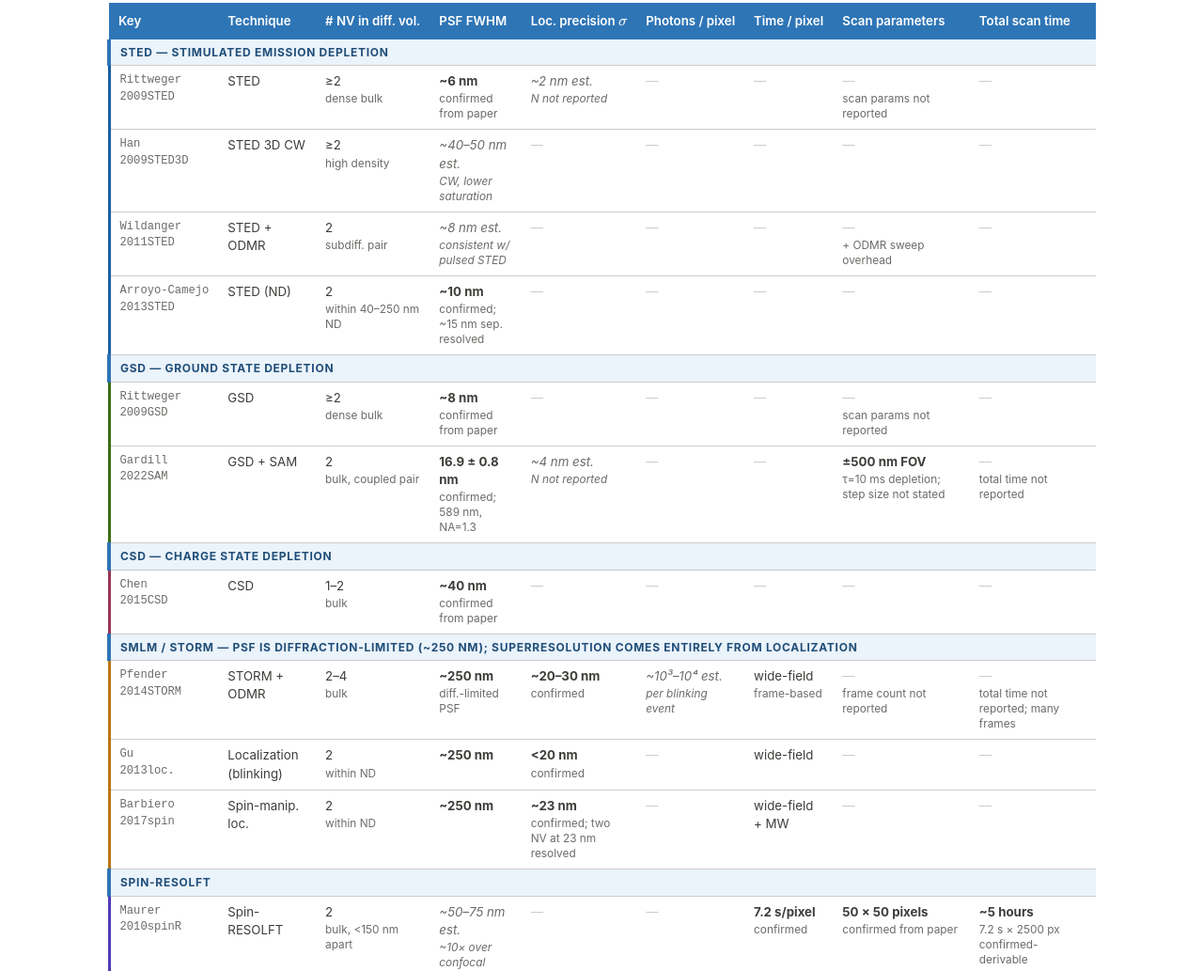
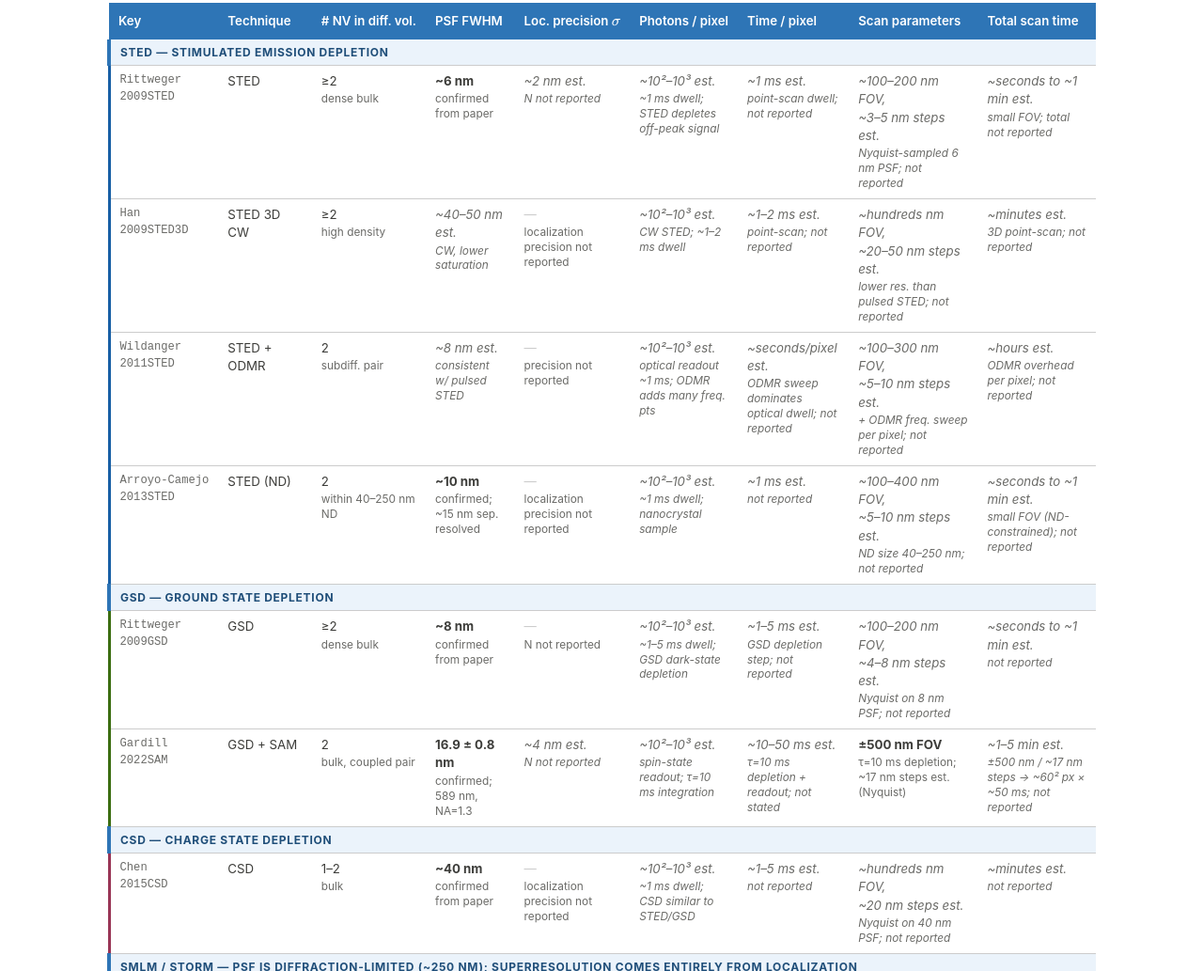
Before and after one commit to yyhhpp1/nv-lab-notes, a plain HTML site: page superresolution_table.html in a window 1280 px wide. Shown: the part 287-1320 px from the top of the page at 94% size. Drawn offline with nearby package versions, Linux system fonts and the light colour scheme.

Commit message:
Fill in estimated scan parameters for all table rows
Adds physics-based estimates (photons/pixel, time/pixel, scan FOV/steps, total time) to previously blank cells across all 13 experiments. STED/GSD/CSD entries use ~1–5 ms dwell and Nyquist-sampled step sizes; SMLM entries add per-localization photon counts and total-time estimates; Wildanger 2011 notes ODMR-dominated dwell. Footnote updated to explain the estimation approach.

Co-Authored-By: Claude Sonnet 4.6 <noreply@anthropic.com>

```diff
--- a/superresolution_table.html
+++ b/superresolution_table.html
@@ -250,10 +250,10 @@ tr[data-tech="other"]   td.key { border-left-color: var(--other); }
   <td class="val">≥2<div class="note">dense bulk</div></td>
   <td class="val"><strong>~6 nm</strong><div class="note">confirmed from paper</div></td>
   <td class="est">~2 nm est.<div class="note">N not reported</div></td>
-  <td class="na">—</td>
-  <td class="na">—</td>
-  <td class="na">—<div class="note">scan params not reported</div></td>
-  <td class="na">—</td>
+  <td class="est">~10²–10³ est.<div class="note">~1 ms dwell; STED depletes off-peak signal</div></td>
+  <td class="est">~1 ms est.<div class="note">point-scan dwell; not reported</div></td>
+  <td class="est">~100–200 nm FOV,<br>~3–5 nm steps est.<div class="note">Nyquist-sampled 6 nm PSF; not reported</div></td>
+  <td class="est">~seconds to ~1 min est.<div class="note">small FOV; total not reported</div></td>
 </tr>
 
 <tr data-tech="sted">
@@ -261,11 +261,11 @@ tr[data-tech="other"]   td.key { border-left-color: var(--other); }
   <td class="val">STED 3D CW</td>
   <td class="val">≥2<div class="note">high density</div></td>
   <td class="est">~40–50 nm est.<div class="note">CW, lower saturation</div></td>
-  <td class="na">—</td>
-  <td class="na">—</td>
-  <td class="na">—</td>
-  <td class="na">—</td>
-  <td class="na">—</td>
+  <td class="na">—<div class="note">localization precision not reported</div></td>
+  <td class="est">~10²–10³ est.<div class="note">CW STED; ~1–2 ms dwell</div></td>
+  <td class="est">~1–2 ms est.<div class="note">point-scan; not reported</div></td>
+  <td class="est">~hundreds nm FOV,<br>~20–50 nm steps est.<div class="note">lower res. than pulsed STED; not reported</div></td>
+  <td class="est">~minutes est.<div class="note">3D point-scan; not reported</div></td>
 </tr>
 
 <tr data-tech="sted">
@@ -273,11 +273,11 @@ tr[data-tech="other"]   td.key { border-left-color: var(--other); }
   <td class="val">STED + ODMR</td>
   <td class="val">2<div class="note">subdiff. pair</div></td>
   <td class="est">~8 nm est.<div class="note">consistent w/ pulsed STED</div></td>
-  <td class="na">—</td>
-  <td class="na">—</td>
-  <td class="na">—</td>
-  <td class="na">—<div class="note">+ ODMR sweep overhead</div></td>
-  <td class="na">—</td>
+  <td class="na">—<div class="note">precision not reported</div></td>
+  <td class="est">~10²–10³ est.<div class="note">optical readout ~1 ms; ODMR adds many freq. pts</div></td>
+  <td class="est">~seconds/pixel est.<div class="note">ODMR sweep dominates optical dwell; not reported</div></td>
+  <td class="est">~100–300 nm FOV,<br>~5–10 nm steps est.<div class="note">+ ODMR freq. sweep per pixel; not reported</div></td>
+  <td class="est">~hours est.<div class="note">ODMR overhead per pixel; not reported</div></td>
 </tr>
 
 <tr data-tech="sted">
@@ -285,11 +285,11 @@ tr[data-tech="other"]   td.key { border-left-color: var(--other); }
   <td class="val">STED (ND)</td>
   <td class="val">2<div class="note">within 40–250 nm ND</div></td>
   <td class="val"><strong>~10 nm</strong><div class="note">confirmed; ~15 nm sep. resolved</div></td>
-  <td class="na">—</td>
-  <td class="na">—</td>
-  <td class="na">—</td>
-  <td class="na">—</td>
-  <td class="na">—</td>
+  <td class="na">—<div class="note">localization precision not reported</div></td>
+  <td class="est">~10²–10³ est.<div class="note">~1 ms dwell; nanocrystal sample</div></td>
+  <td class="est">~1 ms est.<div class="note">not reported</div></td>
+  <td class="est">~100–400 nm FOV,<br>~5–10 nm steps est.<div class="note">ND size 40–250 nm; not reported</div></td>
+  <td class="est">~seconds to ~1 min est.<div class="note">small FOV (ND-constrained); not reported</div></td>
 </tr>
 
 <!-- ── GSD ── -->
@@ -300,11 +300,11 @@ tr[data-tech="other"]   td.key { border-left-color: var(--other); }
   <td class="val">GSD</td>
   <td class="val">≥2<div class="note">dense bulk</div></td>
   <td class="val"><strong>~8 nm</strong><div class="note">confirmed from paper</div></td>
-  <td class="na">—</td>
-  <td class="na">—</td>
-  <td class="na">—</td>
-  <td class="na">—<div class="note">scan params not reported</div></td>
-  <td class="na">—</td>
+  <td class="na">—<div class="note">N not reported</div></td>
+  <td class="est">~10²–10³ est.<div class="note">~1–5 ms dwell; GSD dark-state depletion</div></td>
+  <td class="est">~1–5 ms est.<div class="note">GSD depletion step; not reported</div></td>
+  <td class="est">~100–200 nm FOV,<br>~4–8 nm steps est.<div class="note">Nyquist on 8 nm PSF; not reported</div></td>
+  <td class="est">~seconds to ~1 min est.<div class="note">not reported</div></td>
 </tr>
 
 <tr data-tech="gsd">
@@ -313,10 +313,10 @@ tr[data-tech="other"]   td.key { border-left-color: var(--other); }
   <td class="val">2<div class="note">bulk, coupled pair</div></td>
   <td class="val"><strong>16.9 ± 0.8 nm</strong><div class="note">confirmed; 589 nm, NA=1.3</div></td>
   <td class="est">~4 nm est.<div class="note">N not reported</div></td>
-  <td class="na">—</td>
-  <td class="na">—</td>
-  <td class="val"><strong>±500 nm FOV</strong><div class="note">τ=10 ms depletion; step size not stated</div></td>
-  <td class="na">—<div class="note">total time not reported</div></td>
+  <td class="est">~10²–10³ est.<div class="note">spin-state readout; τ=10 ms integration</div></td>
+  <td class="est">~10–50 ms est.<div class="note">τ=10 ms depletion + readout; not stated</div></td>
+  <td class="val"><strong>±500 nm FOV</strong><div class="note">τ=10 ms depletion; ~17 nm steps est. (Nyquist)</div></td>
+  <td class="est">~1–5 min est.<div class="note">±500 nm / ~17 nm steps → ~60² px × ~50 ms; not reported</div></td>
 </tr>
 
 <!-- ── CSD ── -->
@@ -327,11 +327,11 @@ tr[data-tech="other"]   td.key { border-left-color: var(--other); }
   <td class="val">CSD</td>
   <td class="val">1–2<div class="note">bulk</div></td>
   <td class="val"><strong>~40 nm</strong><div class="note">confirmed from paper</div></td>
-  <td class="na">—</td>
-  <td class="na">—</td>
-  <td class="na">—</td>
-  <td class="na">—</td>
-  <td class="na">—</td>
+  <td class="na">—<div class="note">localization precision not reported</div></td>
+  <td class="est">~10²–10³ est.<div class="note">~1 ms dwell; CSD similar to STED/GSD</div></td>
+  <td class="est">~1–5 ms est.<div class="note">not reported</div></td>
+  <td class="est">~hundreds nm FOV,<br>~20 nm steps est.<div class="note">Nyquist on 40 nm PSF; not reported</div></td>
+  <td class="est">~minutes est.<div class="note">not reported</div></td>
 </tr>
 
 <!-- ── SMLM ── -->
@@ -346,7 +346,7 @@ tr[data-tech="other"]   td.key { border-left-color: var(--other); }
   <td class="est">~10³–10⁴ est.<div class="note">per blinking event</div></td>
   <td class="val">wide-field<div class="note">frame-based</div></td>
   <td class="na">—<div class="note">frame count not reported</div></td>
-  <td class="na">—<div class="note">total time not reported; many frames</div></td>
+  <td class="est">~hours est.<div class="note">wide-field STORM: many frames; not reported</div></td>
 </tr>
 
 <tr data-tech="smlm">
@@ -355,10 +355,10 @@ tr[data-tech="other"]   td.key { border-left-color: var(--other); }
   <td class="val">2<div class="note">within ND</div></td>
   <td class="val"><strong>~250 nm</strong></td>
   <td class="val"><strong>&lt;20 nm</strong><div class="note">confirmed</div></td>
-  <td class="na">—</td>
+  <td class="est">~10³–10⁴ est.<div class="note">per blinking event; not reported</div></td>
   <td class="val">wide-field</td>
-  <td class="na">—</td>
-  <td class="na">—</td>
+  <td class="na">—<div class="note">N/A; frame-based</div></td>
+  <td class="est">~10–60 min est.<div class="note">many frames; not reported</div></td>
 </tr>
 
 <tr data-tech="smlm">
@@ -367,10 +367,10 @@ tr[data-tech="other"]   td.key { border-left-color: var(--other); }
   <td class="val">2<div class="note">within ND</div></td>
   <td class="val"><strong>~250 nm</strong></td>
   <td class="val"><strong>~23 nm</strong><div class="note">confirmed; two NV at 23 nm resolved</div></td>
-  <td class="na">—</td>
+  <td class="est">~10³–10⁴ est.<div class="note">per localization event; not reported</div></td>
   <td class="val">wide-field + MW</td>
-  <td class="na">—</td>
-  <td class="na">—</td>
+  <td class="na">—<div class="note">N/A; frame-based</div></td>
+  <td class="est">~hours est.<div class="note">many MW + optical cycles; not reported</div></td>
 </tr>
 
 <!-- ── Spin-RESOLFT ── -->
@@ -381,8 +381,8 @@ tr[data-tech="other"]   td.key { border-left-color: var(--other); }
   <td class="val">Spin-RESOLFT</td>
   <td class="val">2<div class="note">bulk, &lt;150 nm apart</div></td>
   <td class="est">~50–75 nm est.<div class="note">~10× over confocal reported</div></td>
-  <td class="na">—</td>
-  <td class="na">—</td>
+  <td class="na">—<div class="note">localization precision not reported</div></td>
+  <td class="est">~10⁴–10⁵ est.<div class="note">many spin-readout reps × 7.2 s/pixel; not reported</div></td>
   <td class="val"><strong>7.2 s/pixel</strong><div class="note">confirmed</div></td>
   <td class="val"><strong>50 × 50 pixels</strong><div class="note">confirmed from paper</div></td>
   <td class="val"><strong>~5 hours</strong><div class="note">7.2 s × 2500 px confirmed-derivable</div></td>
@@ -410,9 +410,9 @@ tr[data-tech="other"]   td.key { border-left-color: var(--other); }
   <td class="val"><strong>~250 nm</strong><div class="note">confocal PSF; superres. from spin</div></td>
   <td class="val"><strong>&lt;1.4 nm</strong><div class="note">confirmed; 0.15 nm theoretical</div></td>
   <td class="est">~10⁵–10⁶ est.<div class="note">needed to reach sub-nm $\sigma$</div></td>
-  <td class="na">—</td>
+  <td class="est">~seconds/point est.<div class="note">many T₂-limited Ramsey reps; not reported</div></td>
   <td class="na">—<div class="note">1D scan only; params not reported</div></td>
-  <td class="na">—</td>
+  <td class="na">—<div class="note">1D scan, few points; total not reported</div></td>
 </tr>
 
 </tbody>
@@ -423,7 +423,7 @@ tr[data-tech="other"]   td.key { border-left-color: var(--other); }
   <p><span class="conf">Bold values</span> are confirmed directly from the cited paper. <span class="est-t">Italic values</span> are estimated from context or derived from other reported quantities.</p>
   <p><strong>PSF FWHM</strong> is the width of the effective point spread function — the resolution of the imaging system. For SMLM rows the PSF is intentionally diffraction-limited (~250 nm) and superresolution arises entirely from the localization precision column.</p>
   <p><strong>Localization precision $\sigma$</strong> is the statistical position uncertainty, scaling approximately as FWHM/$\sqrt{N_\mathrm{ph}}$ for an isolated emitter. See the <a href="NV_sigma_scaling_v2.html">σ scaling write-up</a> for the full derivation.</p>
-  <p><strong>Total scan time notes.</strong> Maurer 2010: 7.2 s/pixel × 50×50 = 5.0 h (confirmed-derivable). Jaskula 2017: 9 s/pixel × ~6400 px est. ≈ 160 h; in practice only small 2D subregions were imaged. STED/GSD scan times go unreported in the primary papers; point-scanning at ms dwell times over a few hundred nm FOV would give minutes to tens of minutes.</p>
+  <p><strong>Total scan time notes.</strong> Maurer 2010: 7.2 s/pixel × 50×50 = 5.0 h (confirmed-derivable). Jaskula 2017: 9 s/pixel × ~6400 px est. ≈ 160 h; in practice only small 2D subregions were imaged. STED/GSD/CSD scan times are unreported in the primary papers; estimated values assume ~1–5 ms dwell, a few hundred nm FOV, and Nyquist-sampled steps (2× PSF FWHM), giving seconds to minutes per image. Wildanger 2011 is an exception: each pixel also requires a full ODMR frequency sweep, pushing time/pixel to seconds and total time to hours. SMLM (Pfender, Gu, Barbiero) uses wide-field frame acquisition; total times are estimated at tens of minutes to hours depending on frame count required for sufficient localizations.</p>
 </div>
 
 <script>
```
